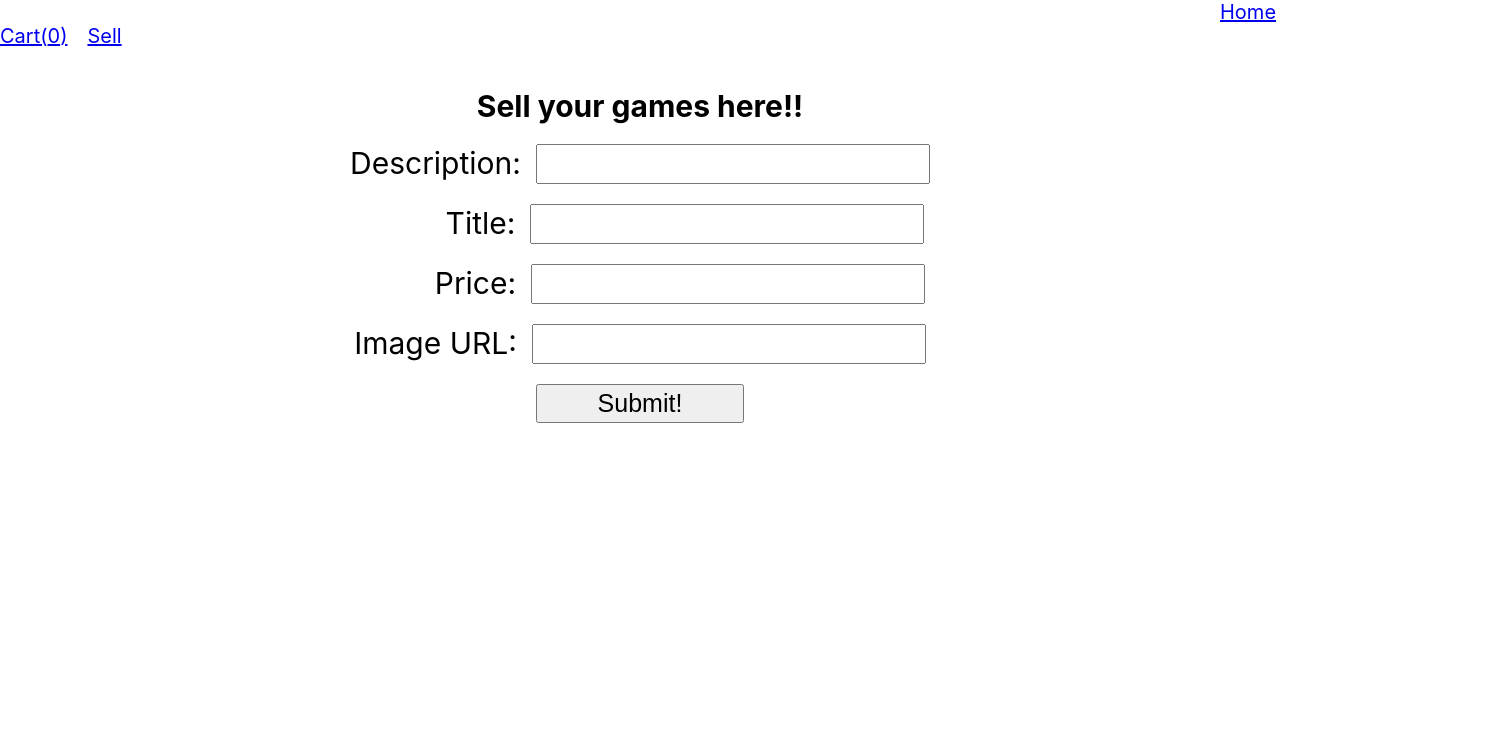
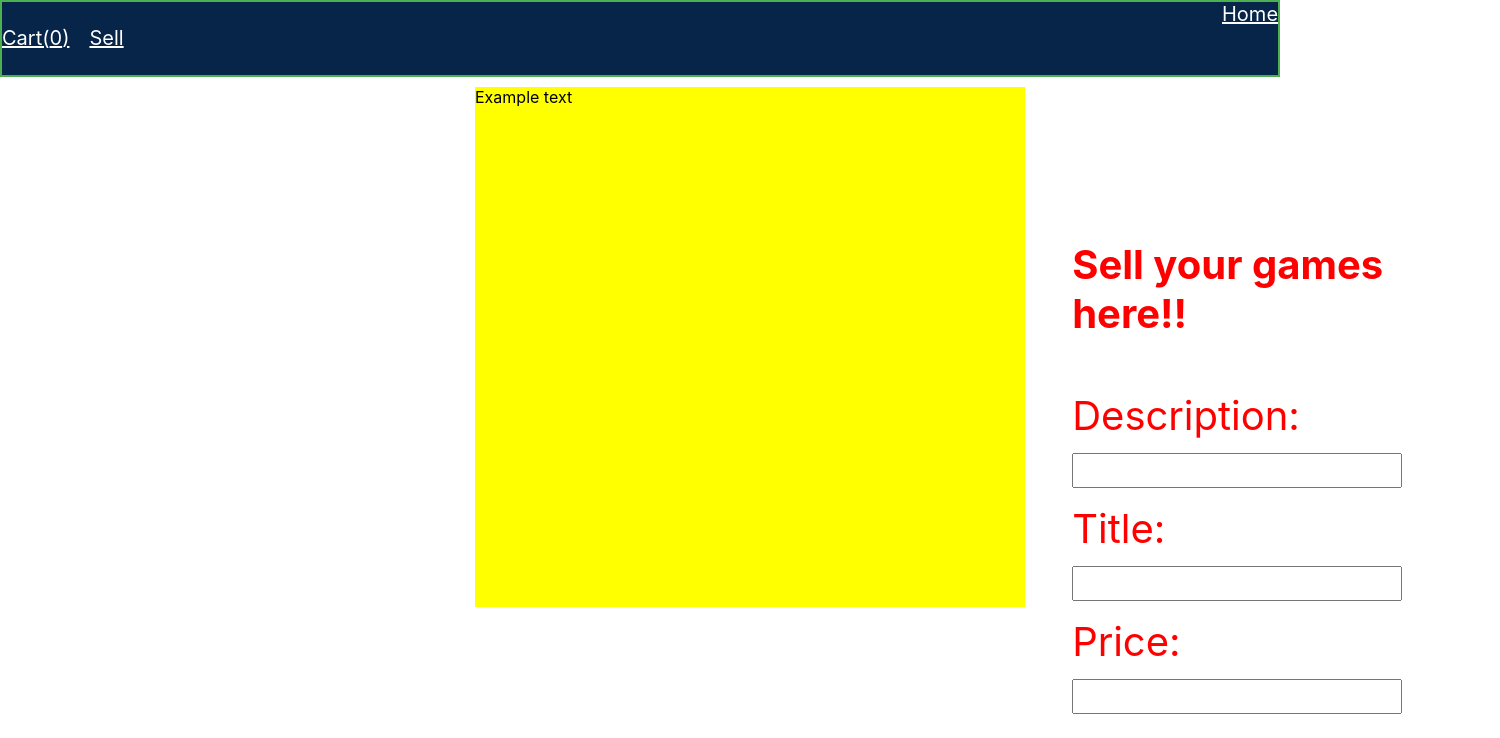
Before and after one commit to oscarrios26/Shopazon, a React (Create React App) app: page /new in a window 1280 px wide. Shown: the top 738 px of the page, 1500 px wide, since content can reach past the window. Built offline with nearby package versions, Linux system fonts and the light colour scheme; no server answers.

Commit message:
added form box

```diff
--- a/src/components/Cart/Cart.css
+++ b/src/components/Cart/Cart.css
@@ -3,7 +3,7 @@
 
 .cartImage{
 
-  display: block;
+   display: block;
   margin-left: auto;
   margin-right: auto;
   width: 50%;
@@ -13,11 +13,13 @@
 
 
 }
-.cartprice{
+.cartPrice{
    text-align: center;
+   font-size: 25px;
+   margin-bottom: 90px;
 }
 
-.cartTitle{
+/* .cartTitle{
     text-align: center;
     font-size: 50px;
-}
+}  */
--- a/src/components/Cart/Cart.jsx
+++ b/src/components/Cart/Cart.jsx
@@ -22,8 +22,8 @@ export default function Cart(props) {
                 <div >
 
                     <img className="cartImage" src={crt.fields.image} />
-
-                    <h1 className="cartprice">{crt.fields.price}</h1></div>
+                    {/* <h1 className="cartText">{crt.fields.text}</h1> */}
+                    <h1 className="cartPrice">{crt.fields.price}</h1></div>
 
             ))}
             </div>
--- a/src/components/Details/Details.css
+++ b/src/components/Details/Details.css
@@ -1,16 +1,30 @@
 
 
 
-
-.infoGame{
+.infoImage{
 text-align: center;
-position: absolute;
+margin-left: 500px;
+width: 400px;
+height: 500px;
 
 
 
 
 }
-#imageGame{
-    width: 400px;
-    height: 500px;
+.infoTitle{
+    text-align: center;
+
 }
+.infoText{
+    text-align: center;
+
+}
+.infoPrice{
+    text-align: center;
+    margin-bottom: 60px;
+    font-size: 25px;
+
+}
+.buttoncart{
+    font-size: 25px;
+}
--- a/src/components/Details/Details.jsx
+++ b/src/components/Details/Details.jsx
@@ -31,12 +31,14 @@ const addToCart = (gameInfo) => {
 
    return (
 
-<div className="infoGame" >
-    <h3>{gameInfo.fields.title}</h3>
-    <img id="imageGame" src={gameInfo.fields.image} />
-    <h3>{gameInfo.fields.text}</h3>
-    <h3>{gameInfo.fields.price}</h3>
-    <button onClick={() => addToCart(gameInfo)}>Add To Cart</button>
+<div >
+     <h3 className="infoTitle">{gameInfo.fields.title}</h3>
+    <img className="infoImage" src={gameInfo.fields.image} />
+    <h3 className="infoText">{gameInfo.fields.text}</h3>
+    <div className="infoPrice">
+    <h3 >{gameInfo.fields.price}</h3>
+    <button className="buttoncart" onClick={() => addToCart(gameInfo)}>Add To Cart</button>
+    </div>
  </div>
 
 )
--- a/src/components/Footer/Footer.css
+++ b/src/components/Footer/Footer.css
@@ -4,8 +4,14 @@
   left: 0;
   bottom: 0;
   width: 100%;
-  background-color: red;
+  background-color: rgb(7, 36, 73);
   color: white;
   text-align: center;
+  padding: 10px;
+  font-size: 15px;
+
 
 }
+.linktag{
+  color: white;
+}
--- a/src/components/Footer/Footer.jsx
+++ b/src/components/Footer/Footer.jsx
@@ -6,7 +6,7 @@ import './Footer.css'
 export default function Footer() {
     return (
         <div id="Footer">
-            <Link to='/Footer'>About</Link>
+            <Link className="linktag" to='/Footer'>About</Link>
 
         </div>
     )
--- a/src/components/Form.css
+++ b/src/components/Form.css
@@ -1,64 +1,60 @@
-.inputDescription{
-    font-size: 30px;
-    margin-bottom: 20px;
-    text-align: center;
+#Final{
+    position: absolute;
+   color: red;
+   /* margin-left: 550px; */
+   margin-left: 500px;
+   margin-top: 100px;
+   font-size: 40px;
+}
+
+#boxtext{
+    font-size: 25px;
+
+}
+#boxTitle{
+    font-size: 25px;
+}
+#boxPrice{
+    font-size: 25px;
+}
+#boxImage{
+    font-size: 25px;
 
 
 }
 
-.inputTitle {
-    font-size: 30px;
-    margin-bottom: 20px;
-    text-align: center;
-    margin-left: 90px;
+.buttonForm{
+position: relative;
+margin-left: 200px;
+margin-top: 30px;
+font-size: 30px;
 }
 
+.inputDescription{
+    margin-bottom: 15px;
+}
+.inputTitle{
+    margin-bottom: 15px;
+}
 .inputPrice{
-    font-size: 30px;
-    margin-bottom: 20px;
-    text-align: center;
-    margin-left: 80px;
+    margin-bottom: 15px;
 }
-.inputImage {
-    font-size: 30px;
-    margin-bottom: 20px;
-    text-align: center;
+.inputImage{
+    margin-bottom: 15px;
 }
 
-#boxtext{
-    font-size: 30px;
-    margin-left: 15px;
+ .formbox {
+    background-color: yellow;
+    width: 550px;
+    height: 520px;
+    position: relative;
+    margin: 0 auto;
 }
-#boxImage{
-    font-size: 30px;
-    margin-left: 15px;
-}
-#boxTitle{
-    font-size: 30px;
-    margin-left: 15px;
-}#boxPrice{
-    font-size: 30px;
-    margin-left: 15px;
-}
-.buttonForm{
-    font-size: 25px;
-    margin-bottom: 50px;
-    text-align: center;
-    padding: 3px 60px;
-    margin-top: 0;
-margin-bottom: 0;
-margin-left: auto;
-margin-right: auto;
-display: block
+/* .exampleText {
+    writing-mode: sideways-rl;
+    position: absolute;
+    inset: 20px 40px 30px 10px;
 
+    background-color: #c8c800;
 
-}
-.formTitle{
-
-font-size: 30px;
-text-align: center;
-margin-bottom: 20px;
-margin-right: auto;
-
-
-}
+  } */
--- a/src/components/Form.jsx
+++ b/src/components/Form.jsx
@@ -3,43 +3,59 @@ import "./Form.css"
 
 export default function form(props) {
     return (
-        <div >
-            <div>
-      <form onSubmit={props.handleSubmit} id="final">
+
+      <> <div>
+        <div className="back"  style={{
+        backgroundImage: "url(" + "" + ")",
+        backgroundPosition: 'center',
+        backgroundSize: 'cover',
+        backgroundRepeat: 'no-repeat',
+        width: '1500px', height: '850px'
+
+
+      }}>
+        <div className="formbox">
+        <span class="exampleText">Example text
+        <container id="Final">
+          <form onSubmit={props.handleSubmit} >
             <h4 className="formTitle">Sell your games here!!</h4>
 
             <div className="inputDescription">
               <label>Description:</label>
               <input id="boxtext"
                 value={props.text}
-          onChange={(e) => props.setText(e.target.value)} /><br/>
+                onChange={(e) => props.setText(e.target.value)} /><br />
             </div>
 
             <div className="inputTitle">
               <label>Title:</label>
               <input id="boxTitle"
                 value={props.title}
-          onChange={(e) => props.setTitle(e.target.value)} /><br/>
+                onChange={(e) => props.setTitle(e.target.value)} /><br />
             </div>
 
-        <div className='inputPrice' >
+            <div className='inputPrice'>
               <label>Price:</label>
               <input id="boxPrice"
                 value={props.price}
-          onChange={(e) => props.setPrice(e.target.value)} /><br/>
+                onChange={(e) => props.setPrice(e.target.value)} /><br />
             </div>
 
             <div className="inputImage">
               <label>Image URL:</label>
               <input id="boxImage"
                 value={props.image}
-          onChange={(e) => props.setImage(e.target.value)} /><br/>
+                onChange={(e) => props.setImage(e.target.value)} /><br />
             </div>
-        <div >
+            <div>
               <button className="buttonForm" type="submit">Submit!</button>
             </div>
           </form>
+          </container>
+          </span>
           </div>
         </div>
+      </div></>
+
     )
 }
--- a/src/components/Nav/Nav.css
+++ b/src/components/Nav/Nav.css
@@ -1,20 +1,20 @@
-/* .mainnav{
+ .mainnav{
     position: -webkit-sticky;
     position: sticky;
-    top: 0;
-    background-color: rgb(194, 229, 194);
+    top: 0px;
+    background-color: rgb(7, 36, 73);
     border: 2px solid #4CAF50;
-    padding-bottom: 20px;
-    margin-bottom: 300px;
+    padding-bottom: 25px;
+    margin-bottom: 10px;
 
-} */
+}
 
 .homenav{
     margin-left: 1220px;
     display: inline-block;
     font-size: 20px;
     padding-right: 20px;
-    color: blue;
+
 
 }
 .cartnav{
@@ -24,8 +24,19 @@
     font-size: 20px;
 }
 .sellnav{
+
     text-align: right;
-    padding-right: 10px;
+    padding-right: 20px;
     display: inline-block;
     font-size: 20px;
+
 }
+.linkhome{
+    color: white;
+}
+.linkcart{
+    color: white
+}
+.linksell{
+    color:white
+}
--- a/src/components/Nav/Nav.jsx
+++ b/src/components/Nav/Nav.jsx
@@ -7,17 +7,17 @@ const {cart} = props;
 const {setCart} = props;
     return (
         <div className='mainnav'>
-        <>
+
         <div className="homenav">
-            <Link to='/'>Home</Link>
+            <Link className="linkhome" to='/'>Home</Link>
         </div>
         <div className="cartnav">
-            <Link to='/cart'>Cart({cart.length})</Link>
+            <Link className="linkcart" to='/cart'>Cart({cart.length})</Link>
         </div>
         <div className="sellnav">
-            <Link to='/new'>Sell</Link>
+            <Link className="linksell" to='/new'>Sell</Link>
         </div>
-        </>
+
         </div>
     )
 }
```
Lines whose indentation alone changed are shown as unchanged.
